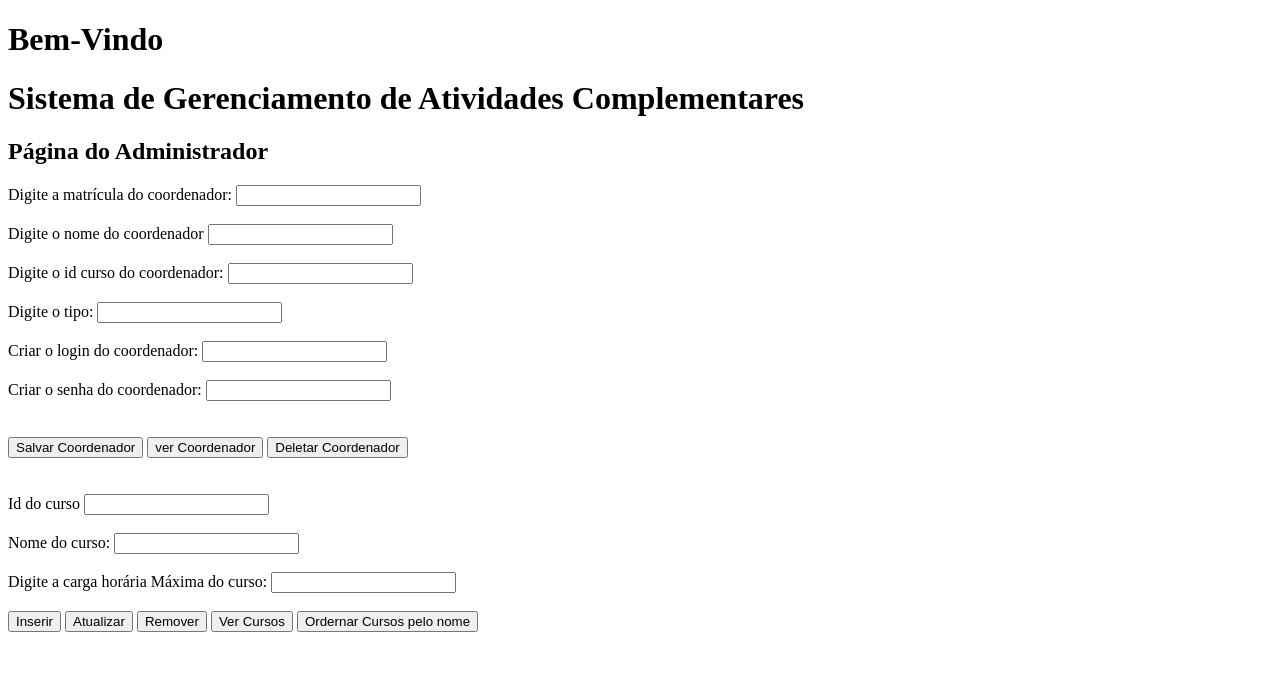
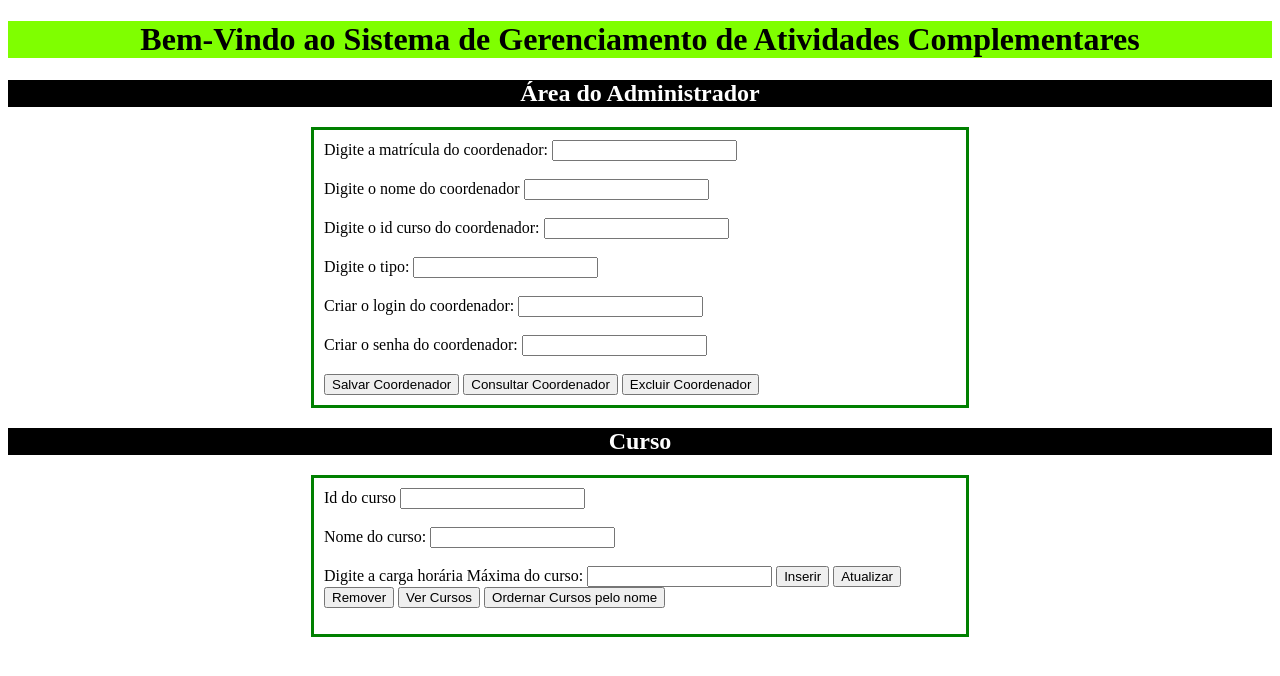
Before and after one commit to Andredf51/Horas_complementaresIFB, a website: page adm.html in a window 1280 px wide. Drawn offline with Linux system fonts and the light colour scheme.

Commit message:
little changes

```diff
--- a/adm.html
+++ b/adm.html
@@ -7,15 +7,35 @@
     <!-- < src="https://code.jquery.com/jquery-3.4.1.min.js">
     </> -->
     <script src="jquery-3.4.1.min.js"> </script>
+    <style>
+        h1 {
+            text-align: center;
+            background: chartreuse;
+        }
+
+        h2 {
+            text-align: center;
+            color: white;
+            background: black;
+        }
+
+        .c {
+            color: black;
+            margin: auto;
+            width: 50%;
+            border: 3px solid green;
+            padding: 10px;
+        }
+    </style>
 </head>
 
+
 <body>
+    <h1>Bem-Vindo ao Sistema de Gerenciamento de Atividades Complementares</h1>
+    <h2>Área do Administrador</h2>
 
-    <h1>Bem-Vindo</h1>
-    <h1>Sistema de Gerenciamento de Atividades Complementares</h1>
-    <h2>Página do Administrador</h2>
-
-    <div> <!--Criar coordenador-->
+    <div class="c">
+        <!--Criar coordenador-->
         <label for="matricula_coor">Digite a matrícula do coordenador:</label>
         <input type="text" id="matricula_coor" name="matricula_coor" />
         <br><br>
@@ -28,7 +48,8 @@
         <input type="number" id="curso_coor" name="curso_coor" />
         <br><br>
 
-        <label for="tipo_coor">Digite o tipo:</label> <!--Dúvida-->
+        <label for="tipo_coor">Digite o tipo:</label>
+        <!--Dúvida-->
         <input type="text" id="tipo_coor" name="tipo_coor" />
         <br><br>
 
@@ -40,21 +61,20 @@
         <input type="password" id="senha_coor" name="senha_coor" />
         <br><br>
 
-    </div>
+        <!-- <div id="saida_coor2"></div> -->
+        <div id="saida_coor"></div>
 
-    <br>
-    <button id="salvar_coor" onclick="salvar_coor()">Salvar Coordenador</button>
-    <button id="ver_coor" onclick="ver_coor()">ver Coordenador</button>
-    <button id="del_coor" onclick="del_coor()">Deletar Coordenador</button>
-
-    <div id="saida_coor2"></div>
-    <div id="saida_coor">
+        <button id="salvar_coor" onclick="salvar_coor()">Salvar Coordenador</button>
+        <button id="ver_coor" onclick="ver_coor()">Consultar Coordenador</button>
+        <button id="del_coor" onclick="del_coor()">Excluir Coordenador</button>
 
     </div>
 
-    <br><br>
 
-    <div><!--Criar cursos-->
+    <h2> Curso </h2>
+
+    <div class="c">
+        <!--Criar cursos-->
         <label>Id do curso</label>
         <input type="number" id="id_cursos" />
         <br><br>
@@ -66,25 +86,19 @@
         <label>Digite a carga horária Máxima do curso:</label>
         <input type="text" id="carga_hor_max" />
 
-    </div>
-
-    <br>
-
-    <div>
         <button onclick="inserirCursos()">Inserir</button>
         <button onclick="atualizarCurso()">Atualizar</button>
         <button onclick="removerCurso()">Remover</button>
         <button onclick="verCursos()">Ver Cursos</button>
         <button onclick="ordernarCursos()">Ordernar Cursos pelo nome</button>
+
+        <p id='mensagem'></p>
     </div>
-    <p id='mensagem'></p>
 
     <div class="tCurso"></div>
     <div class="tCurso"></div>
 
-
-   <script src="codigos.js"></script>
-
+    <script src="codigos.js"></script>
 
 </body>
 
--- a/connection.js
+++ b/connection.js
@@ -1,10 +1,10 @@
 const Pool = require('pg').Pool
 //Quando for fazer a conexão com o banco entrar com as suas credenciais
 const pool = new Pool({
-    user: '',
+    user: 'postgres',
     host: 'localhost',
-    database: 'horasComplementares',
-    password: '',
+    database: 'horaComplementar',
+    password: 'admin',
     port: 5432,
 });
 // Consultando a tabela cursos
--- a/package.json
+++ b/package.json
@@ -11,13 +11,13 @@
   },
   "devDependencies": {},
   "scripts": {
-    "dev":"nodemon server.js"
+    "dev": "nodemon server.js"
   },
   "repository": {
     "type": "git",
     "url": "git+https://github.com/Andredf51/Horas_complementaresIFB.git"
   },
-  "author": "",
+  "author": "André | Douglas | Marcos",
   "license": "ISC",
   "bugs": {
     "url": "https://github.com/Andredf51/Horas_complementaresIFB/issues"
```
Also changed, not shown: aluno.html (+2 -1 lines), coordenador.html (+6 -3 lines), professor.html (+4 -2 lines), registrar_ativ.html (+8 -8 lines), index.html (line endings or trailing spaces), 2 other files.
